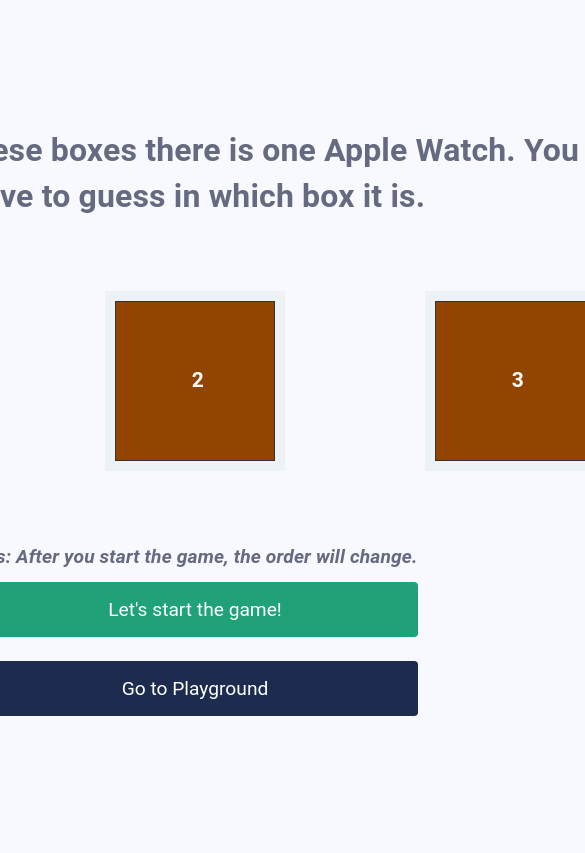
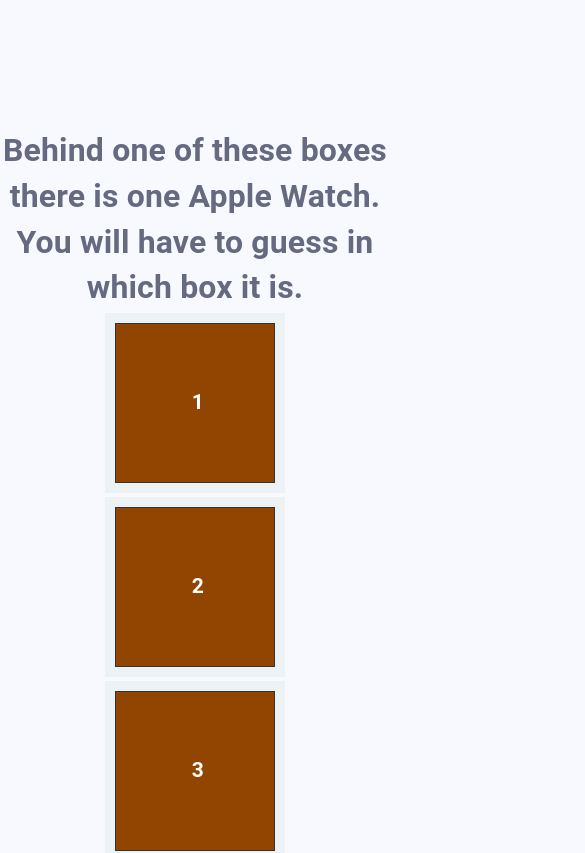
Before and after one commit to guilherme-vp/monty-hall-in-a-nutshell, a Next.js app: page /boxes in a window 390 px wide. Shown: the top 853 px of the page, 585 px wide, since content can reach past the window. Built offline with nearby package versions, Linux system fonts and the light colour scheme.

Commit message:
fix: improve responsiveness

```diff
--- a/src/pages/boxes.tsx
+++ b/src/pages/boxes.tsx
@@ -28,6 +28,10 @@
 const BoxSection = styled.section`
 	display: flex;
 	justify-content: center;
+	@media screen and (max-width: 1028px) {
+		flex-direction: column;
+		align-items: center;
+	}
 `
 
 const initialBoxesArrangement: boolean[] = new Array(3).fill(false)
```
Also changed, not shown: src/pages/playground.tsx (+5 -2 lines).
